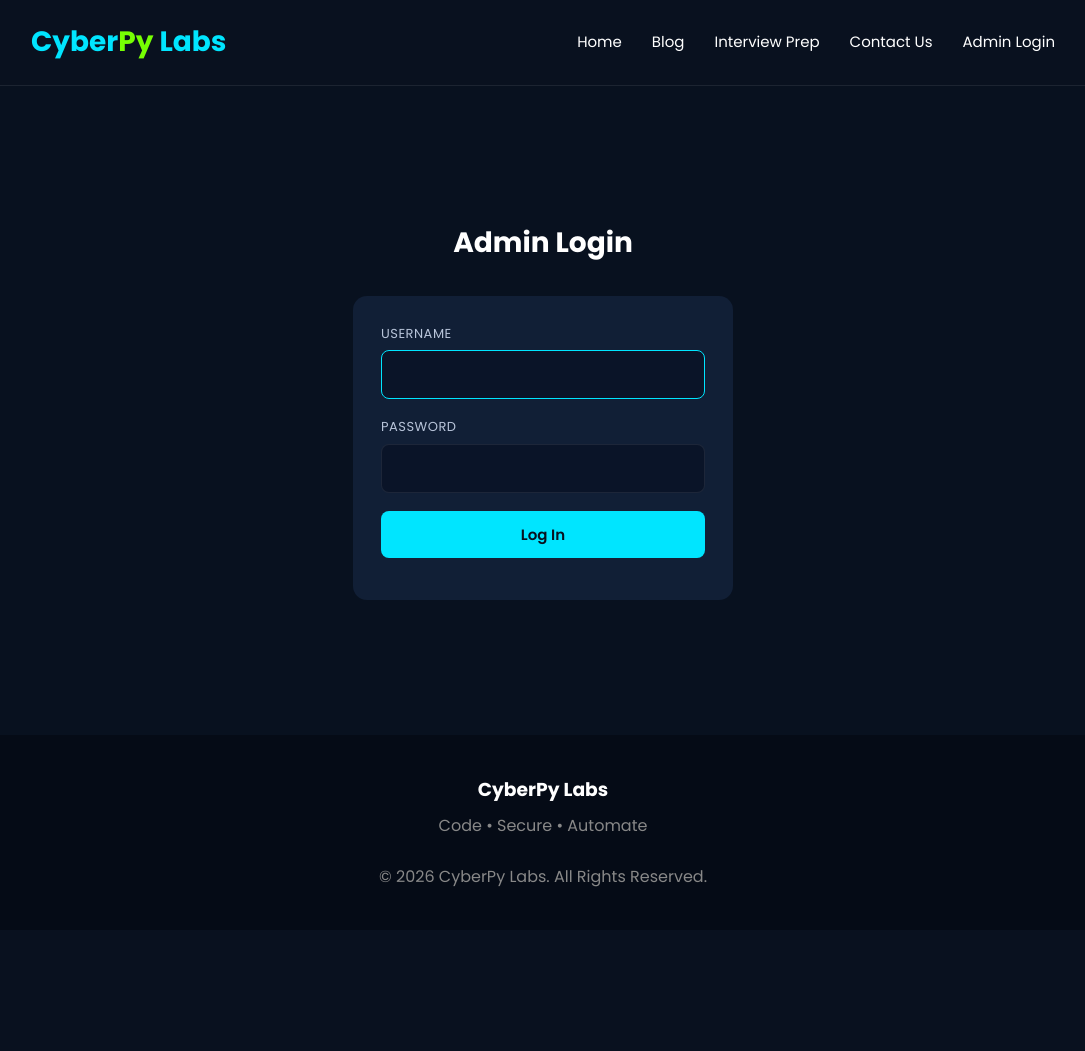
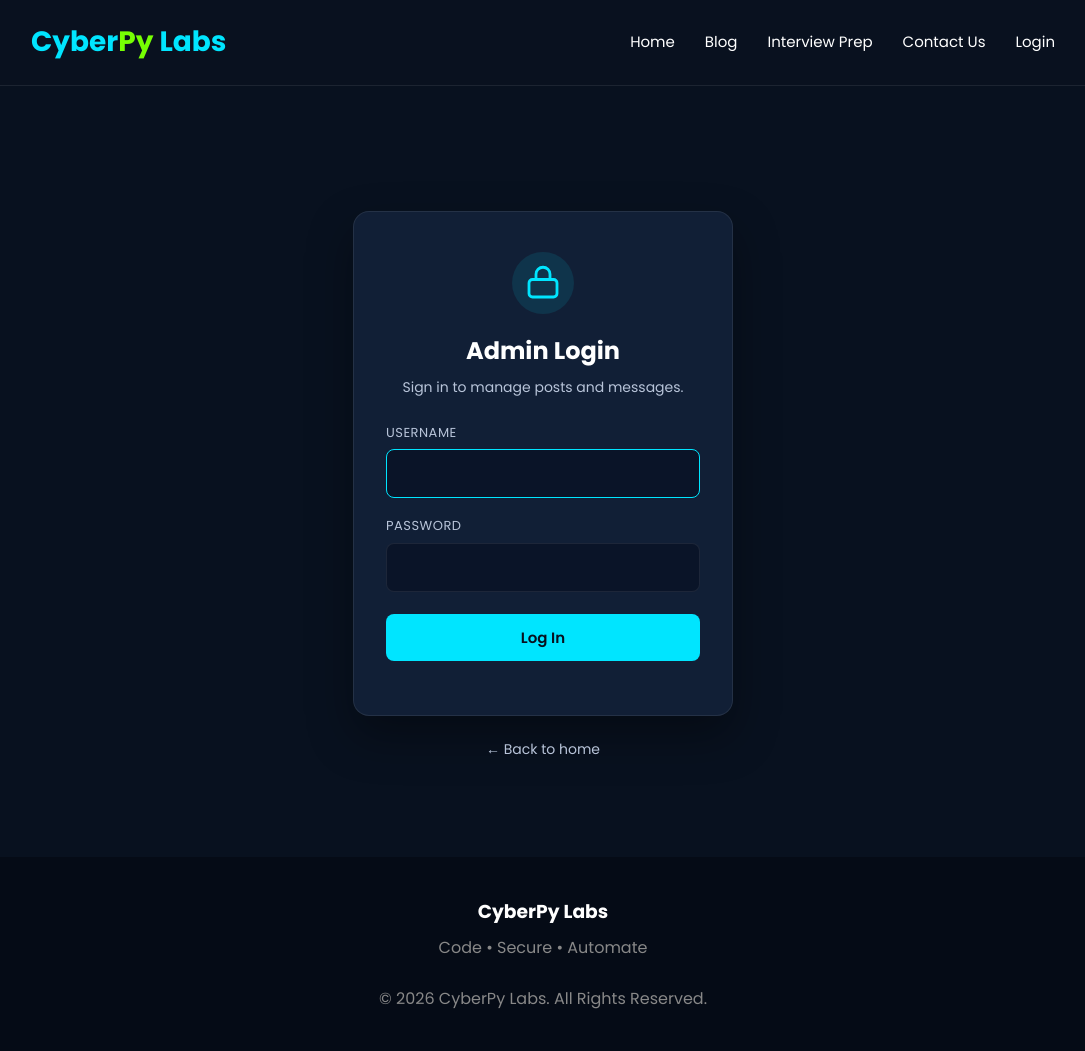
Before and after one commit to satyajit5988/CyberPyLabs, a FastAPI app: page /admin/login in a window 1280 px wide. Shown: the whole page, without its empty margins (97-1182 px from the left). Before the commit the page ends 887 px from the top, so only its background shows below. Run offline with FastAPI, Linux system fonts and the light colour scheme; some libraries are stand-ins or nearby versions.

Commit message:
Redesign login page, rename nav link from Admin Login to Login
- Nav link (site-wide, via base.html) now just says 'Login'
- Login page redesigned: proper elevated card, lock icon badge,
  subtitle, cleaner form spacing, 'back to home' link. Kept the
  page's own H1 as 'Admin Login' since that's still accurate/clear
  in context, only the nav label changed.
- Scoped new .login-card/.login-icon/.login-subtitle/.login-back
  styles rather than touching the shared .form-card class, since
  that's reused on the post editor and contact page.

```diff
--- a/app/static/css/style.css
+++ b/app/static/css/style.css
@@ -396,8 +396,36 @@ footer h3 { color: #fff; margin-bottom: 8px; }
 .alert-error { background: rgba(255, 82, 82, .12); border: 1px solid rgba(255, 82, 82, .4); color: #ff8a8a; }
 .alert-success { background: rgba(118, 255, 3, .1); border: 1px solid rgba(118, 255, 3, .35); color: var(--green); }
 
-.login-wrap { max-width: 420px; margin: 80px auto; padding: 0 20px; }
-.login-wrap h1 { text-align: center; margin-bottom: 30px; font-size: 28px; }
+.login-wrap { max-width: 420px; margin: 70px auto 40px; padding: 0 20px; text-align: center; }
+.login-card {
+  background: var(--bg-card);
+  border: 1px solid var(--border);
+  border-radius: 16px;
+  padding: 40px 32px;
+  box-shadow: 0 20px 45px rgba(0, 0, 0, .35);
+  text-align: left;
+}
+.login-icon {
+  display: block;
+  width: 42px;
+  height: 42px;
+  margin: 0 auto 18px;
+  padding: 10px;
+  background: rgba(0, 229, 255, .1);
+  border-radius: 50%;
+  box-sizing: content-box;
+}
+.login-card h1 { text-align: center; font-size: 24px; margin-bottom: 6px; }
+.login-subtitle { text-align: center; color: var(--text-muted); font-size: 14px; margin-bottom: 24px; }
+.login-card .form-group:last-of-type { margin-bottom: 22px; }
+.login-back {
+  display: inline-block;
+  margin-top: 22px;
+  color: var(--text-muted);
+  font-size: 14px;
+  text-decoration: none;
+}
+.login-back:hover { color: var(--cyan); }
 
 /* ---------- Topic / docs pages (e.g. /learn/python) ---------- */
 
--- a/app/templates/admin_login.html
+++ b/app/templates/admin_login.html
@@ -1,12 +1,20 @@
 {% extends "base.html" %}
-{% block title %}Admin Login | CyberPy Labs{% endblock %}
+{% block title %}Login | CyberPy Labs{% endblock %}
 {% block content %}
 
 <section>
   <div class="login-wrap">
+    <div class="login-card">
+      <svg class="login-icon" viewBox="0 0 24 24" fill="none" stroke="#00E5FF" stroke-width="1.6" stroke-linecap="round" stroke-linejoin="round" aria-hidden="true">
+        <rect x="4" y="10" width="16" height="10" rx="2"/>
+        <path d="M8 10V7a4 4 0 0 1 8 0v3"/>
+      </svg>
       <h1>Admin Login</h1>
+      <p class="login-subtitle">Sign in to manage posts and messages.</p>
+
       {% if error %}<div class="alert alert-error">{{ error }}</div>{% endif %}
-    <form class="form-card" method="post" action="/admin/login">
+
+      <form method="post" action="/admin/login">
         <div class="form-group">
           <label for="username">Username</label>
           <input type="text" id="username" name="username" required autofocus>
@@ -18,6 +26,8 @@
         <button type="submit" class="btn" style="width:100%;">Log In</button>
       </form>
     </div>
+    <a href="/" class="login-back">← Back to home</a>
+  </div>
 </section>
 
 {% endblock %}
--- a/app/templates/base.html
+++ b/app/templates/base.html
@@ -23,7 +23,7 @@
       <a href="/admin/messages" class="{{ 'active' if active_nav == 'messages' else '' }}">Messages{% if unread_message_count %} <span class="nav-badge">{{ unread_message_count }}</span>{% endif %}</a>
       <a href="/admin/logout">Logout</a>
     {% else %}
-      <a href="/admin/login">Admin Login</a>
+      <a href="/admin/login">Login</a>
     {% endif %}
   </nav>
   <button class="nav-toggle" id="navToggle" type="button" aria-label="Toggle menu" aria-expanded="false" aria-controls="siteNav">
```
Lines whose indentation alone changed are shown as unchanged.
